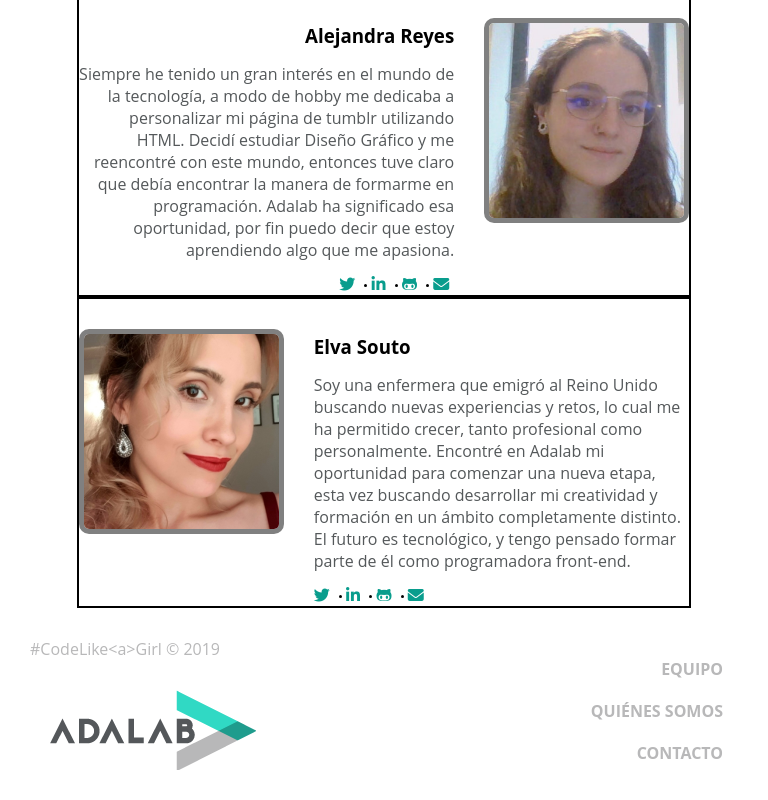
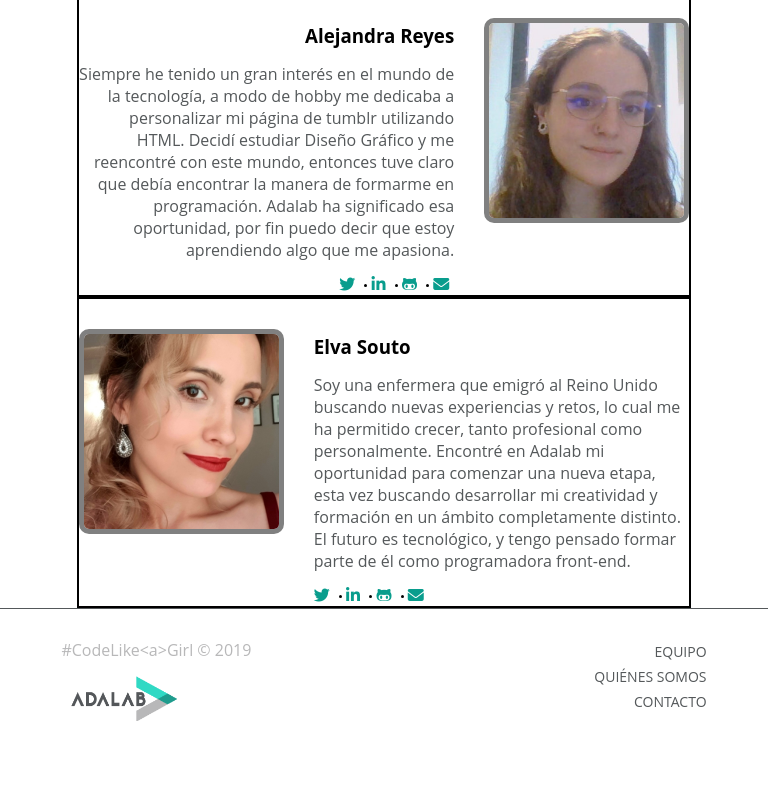
Before and after one commit to Adalab/CodeLike-a-Girl, a plain HTML site: page index.html in a window 768 px wide. Shown: the part 2333-3133 px from the top of the page. Drawn offline with Linux system fonts and the light colour scheme.

Commit message:
Modify footer mobile and tablet

```diff
--- a/index.html
+++ b/index.html
@@ -6,7 +6,7 @@
     <meta name="viewport" content="width=device-width, initial-scale=1.0">
     <meta http-equiv="X-UA-Compatible" content="ie=edge">
     <script src="https://kit.fontawesome.com/4679bfcb84.js" crossorigin="anonymous"></script>
-    <link rel="stylesheet" href="styles/main.css">
+    <link rel="stylesheet" href="./styles/main.css">
     <title>#CodeLike&lta&gtGirl</title>
 </head>
 
@@ -212,7 +212,7 @@
     </main>
     <footer class="footer">
             <p class="footer__paragraph">#CodeLike&lta&gtGirl &copy 2019</p>
-        <nav class="footer__menu__nav">
+            <nav>
                 <ul class="footer__menu__nav__ul">
                     <li class="footer__menu__items">
                         <a class="link__footer" href="#">EQUIPO</a>
@@ -225,8 +225,8 @@
                     </li>
                 </ul>
             </nav>
-        <div class="logo_adalab">
-            <img src="images/logo-adalab.png" alt="logoequipo">
+            <div>
+                <img class="logo_adalab" src="images/logo-adalab.png" alt="logoequipo">
             </div>
     </footer>
 </body>
--- a/styles/main.css
+++ b/styles/main.css
@@ -376,11 +376,12 @@ a.icons__link:hover {
 
   .footer {
     color: #b8b8b9;
+    border-top: solid 1px #54585a;
     text-align: center;
     max-width: 100%;
   }
   .footer__paragraph {
-    margin: 30px auto;
+    margin: 30px auto 20px auto;
   }
   .footer__menu__nav__ul {
     padding: 0;
@@ -390,42 +391,44 @@ a.icons__link:hover {
   }
   .link__footer {
     text-decoration: none;
-    color: #b8b8b9;
-    font-weight: bold;
+    color: #54585a;
   }
   .logo_adalab {
-    margin: 30px auto;
+    width: 115.9px;
+    height: 45px;
+    margin: 30px auto 45px auto;
   }
 
 @media all and (min-width:768px) and (max-width:1200px) {
   .footer {
       color: #b8b8b9;
+      border-top: solid 1px #54585a;
       max-width: 100%;
       position: relative;
       bottom: 0;
+      padding-top: 30px;
+      padding-bottom: 60px;
   }
   .footer__paragraph {
-      margin: 30px 30px;
     display: flex;
     align-items: flex-start;
+    margin: 0 auto 15px 8vw;
   }
   .footer__menu__nav__ul {
-      padding: 0;
-      display: flex;
-      flex-direction: column;
     position: absolute;
-      right: 30px;
-      top: 10px;
+    right: 8vw;
+    top: 30px;
+    text-align: right;
+    line-height: 180%;
+    font-size: 14px;
   }
   .footer__menu__items {
     list-style-type: none;
-      margin: 10px 15px 10px auto;
   }
   .logo_adalab {
-      margin: 30px 30px;
+    margin: 0 0 0 8vw;
     display: flex;
     align-items: flex-start;
-  }
   }
 @media all and (min-width:1200px) {
   .footer {
```
Lines whose indentation alone changed are shown as unchanged.
